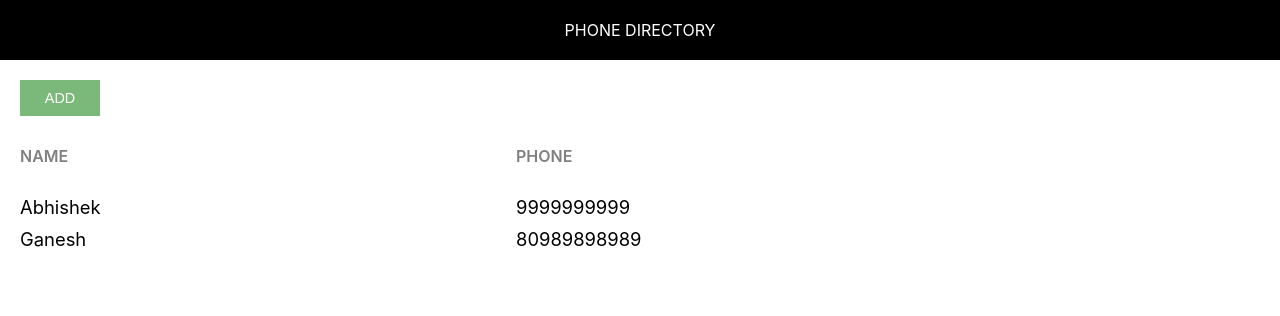
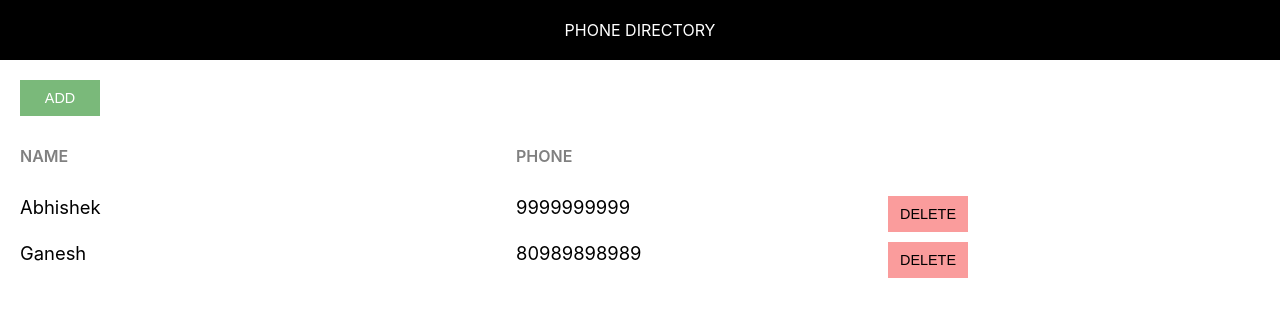
Before and after one commit to abhishek081999/phone-directory, a React (Create React App) app: page / in a window 1280 px wide. Shown: the top 316 px of the page. Built offline with nearby package versions, Linux system fonts and the light colour scheme.

Commit message:
Added ‘Delete’ button

```diff
--- a/src/App.css
+++ b/src/App.css
@@ -42,3 +42,8 @@
     color: #808080;
     text-transform: uppercase;
 }
+
+.delete-btn {
+background: #fa9c9c;
+color: #000;
+}
--- a/src/App.js
+++ b/src/App.js
@@ -1,20 +1,12 @@
 import Header from "./Header";
-import './App.css';
+import "./App.css";
 function App() {
-
   let subscribers = [
-    { id:1,
-      name: "Abhishek",
-    phone: "9999999999"
-},
-{id:2,
-  name: "Ganesh",
-phone: "80989898989"
-}
-
-]
+    { id: 1, name: "Abhishek", phone: "9999999999" },
+    { id: 2, name: "Ganesh", phone: "80989898989" },
+  ];
   return (
-    <div className="component-container">
+    <div>
       <Header />
       <div className="component-body-container">
         <button className="custom-btn add-btn">Add</button>
@@ -23,15 +15,19 @@ phone: "80989898989"
           <span className="grid-item name-heading">Name</span>
           <span className="grid-item phone-heading">Phone</span>
         </div>
-{
-  subscribers.map(sub => {
-    return <div key={sub.id} className="grid-container">
+
+
+        {subscribers.map((sub) => {
+          return (
+            <div key={sub.id} className="grid-container">
               <span className="grid-item">{sub.name}</span>
               <span className="grid-item">{sub.phone}</span>
+              <span className="grid-item action-btn-container">
+                <button className="custom-btn delete-btn">Delete</button>
+              </span>
             </div>
-  })
-}
-
+          );
+        })}
       </div>
     </div>
   );
```
Lines whose indentation alone changed are shown as unchanged.
